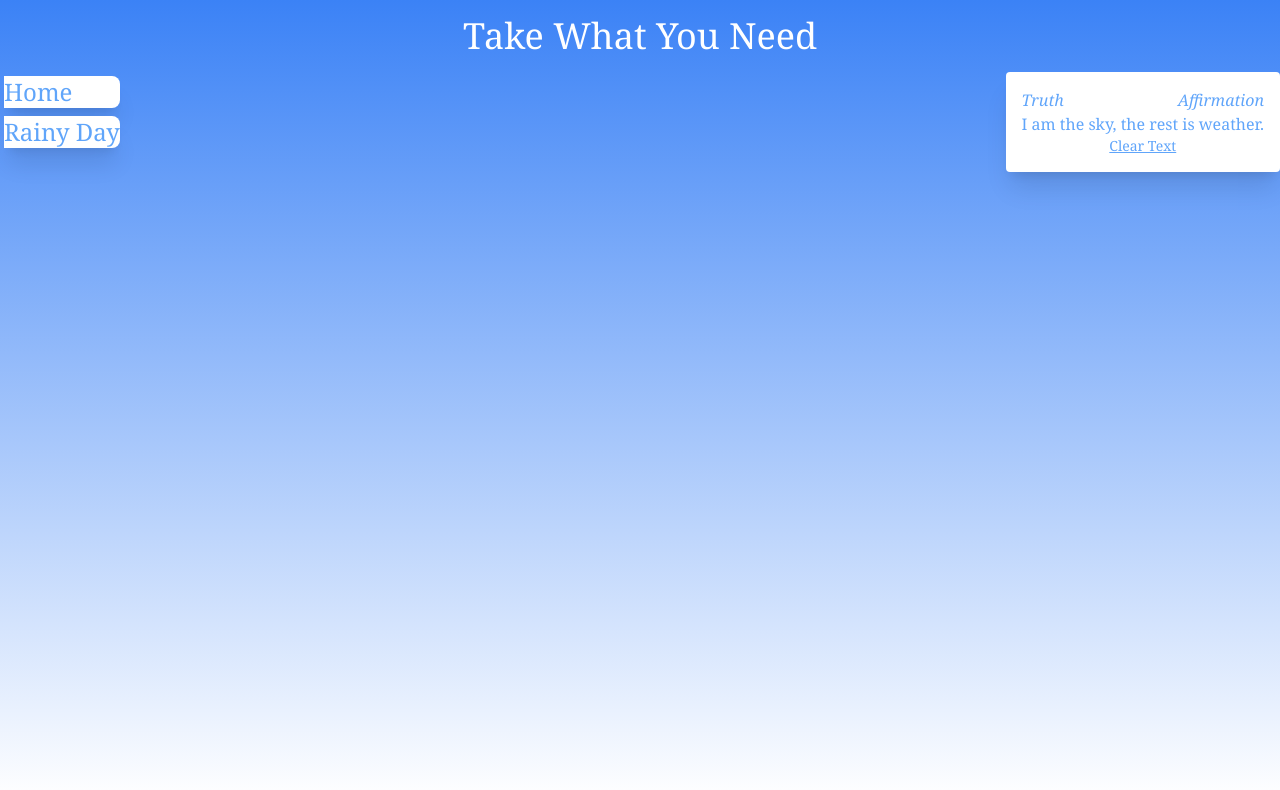
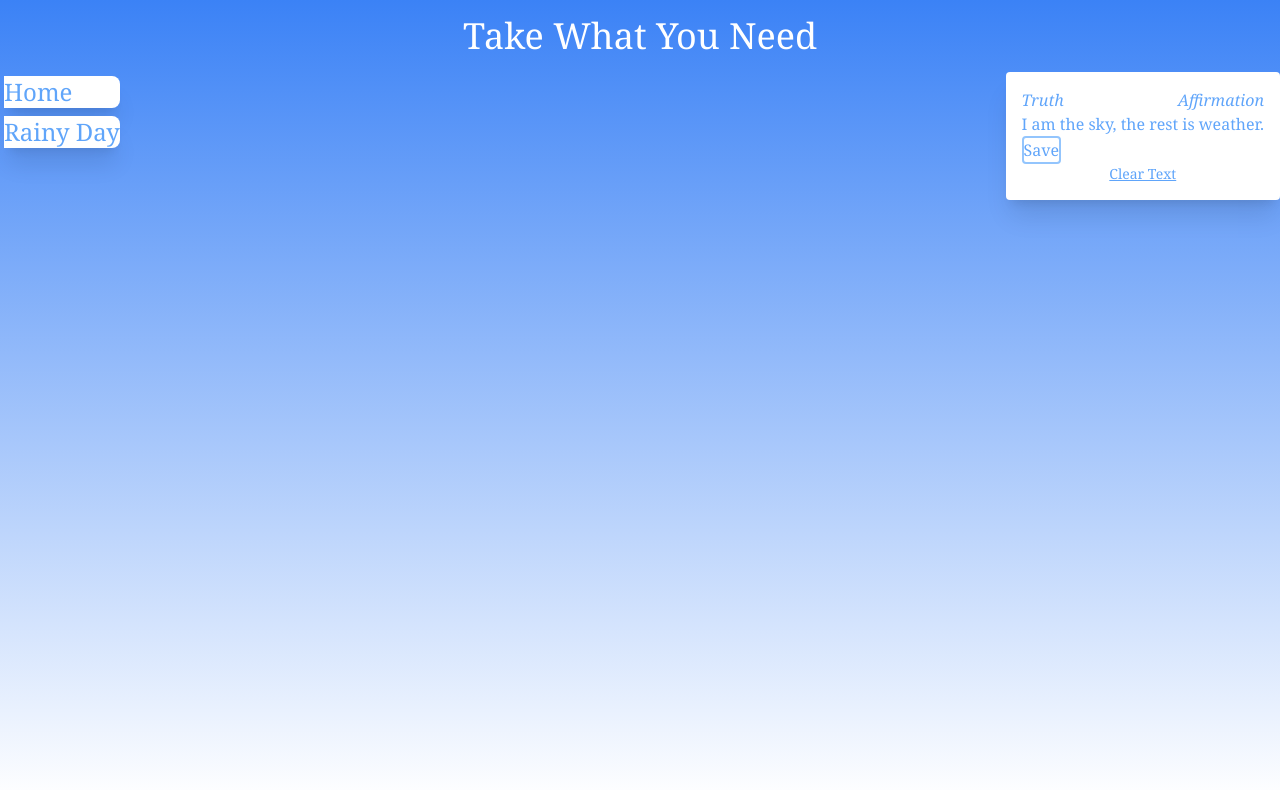
Before and after one commit to danalchapman/truth-and-affirmation, a React (Create React App) app: page / in a window 1280 px wide. Both pictures are taken after a click on the button "Truth". Shown: the top 790 px of the page. Built offline with nearby package versions, Linux system fonts and the light colour scheme.

Commit message:
(Bugged) implement favoriting logic

```diff
--- a/src/Components/App/App.js
+++ b/src/Components/App/App.js
@@ -1,4 +1,4 @@
-// import { useState } from "react"
+import { useState } from "react"
 import { Nav } from '../Nav/Nav'
 import { TextDisplay } from '../TextDisplay/TextDisplay'
 import { Favorites } from '../Favorites/Favorites'
@@ -6,6 +6,27 @@ import { Favorites } from '../Favorites/Favorites'
 import { Routes, Route } from 'react-router-dom'
 
 export const App = () => {
+
+  const [saves, setSaves] = useState([])
+  const [saveStatus, setSaveStatus] = useState(false)
+
+  const addSave = (id, text) => {
+    const savedText = {
+      id,
+      text
+    }
+
+    if (!saves.some(save => save.id === id)) {
+      setSaves([...saves, savedText])
+      setSaveStatus(true)
+    }
+  }
+
+  const deleteSave = (id) => {
+    const filteredSaves = saves.filter(save => save.id !== id)
+    setSaves(filteredSaves)
+    setSaveStatus(false)
+  }
 
   return (
     <div className="mx-auto bg-gradient-to-b from-blue-500 to-white h-screen w-screen text-white font-serif flex flex-col items-center">
@@ -15,8 +36,8 @@ export const App = () => {
       <div className='container flex justify-between'>
         <Nav />
         <Routes>
-          <Route path='/' element={<TextDisplay />} />
-          <Route path='/saved' element={<Favorites />} />
+          <Route path='/' element={<TextDisplay saveStatus={saveStatus} addSave={addSave} deleteSave={deleteSave}/>} />
+          <Route path='/saved' element={<Favorites saves={saves} deleteSave={deleteSave}/>} />
         </Routes>
       </div>
     </div>
--- a/src/Components/FavoriteCard/FavoriteCard.js
+++ b/src/Components/FavoriteCard/FavoriteCard.js
@@ -0,0 +1,11 @@
+export const FavoriteCard = ({ id, text, deleteSave }) => {
+    return (
+        <article>
+            <p>{ text }</p>
+            <button
+                className=''
+                onClick={() => deleteSave(id)}
+            >Unsave</button>
+        </article>
+    )
+}
--- a/src/Components/Favorites/Favorites.js
+++ b/src/Components/Favorites/Favorites.js
@@ -1,7 +1,20 @@
-export const Favorites = () => {
+import { FavoriteCard } from '../FavoriteCard/FavoriteCard'
+
+export const Favorites = ({ saves, deleteSave }) => {
+    const saveList = saves.map(save => {
+        return (
+            <FavoriteCard
+                key={save.id}
+                id={save.id}
+                text={save.text}
+                deleteSave={deleteSave}
+            />
+        )
+    })
+
     return (
         <section>
-            <p>Words for a rainy day...</p>
+            { saves.length ? saveList : <p>Words for a rainy day...</p>}
         </section>
     )
 }
--- a/src/Components/TextCard/TextCard.js
+++ b/src/Components/TextCard/TextCard.js
@@ -1,9 +1,15 @@
-export const TextCard = ({ id, text }) => {
+export const TextCard = ({ id, text, saveStatus, addSave, deleteSave }) => {
+    const saveText = saveStatus ? 'Unsave' : 'Save'
+
     return (
         <article>
             <p className='text-blue-400'>
                 { text }
             </p>
+            <button
+                className='text-blue-400 border-blue-300 border-2 rounded'
+                onClick={ saveStatus ? () => deleteSave(id) : () => addSave(id, text)}
+            >{saveText}</button>
         </article>
     )
 }
--- a/src/Components/TextDisplay/TextDisplay.js
+++ b/src/Components/TextDisplay/TextDisplay.js
@@ -5,7 +5,7 @@ import { TextCard } from "../TextCard/TextCard"
 import { affirmData } from '../../Data/affirmData'
 import { truthData } from '../../Data/truthData'
 
-export const TextDisplay = () => {
+export const TextDisplay = ({ saveStatus, addSave, deleteSave }) => {
 
     const [displayText, setDisplayText] = useState([])
 
@@ -32,6 +32,9 @@ export const TextDisplay = () => {
                     key={text.id}
                     id={text.id}
                     text={text.text}
+                    saveStatus={saveStatus}
+                    addSave={addSave}
+                    deleteSave={deleteSave}
                 />
             )
         })
```
